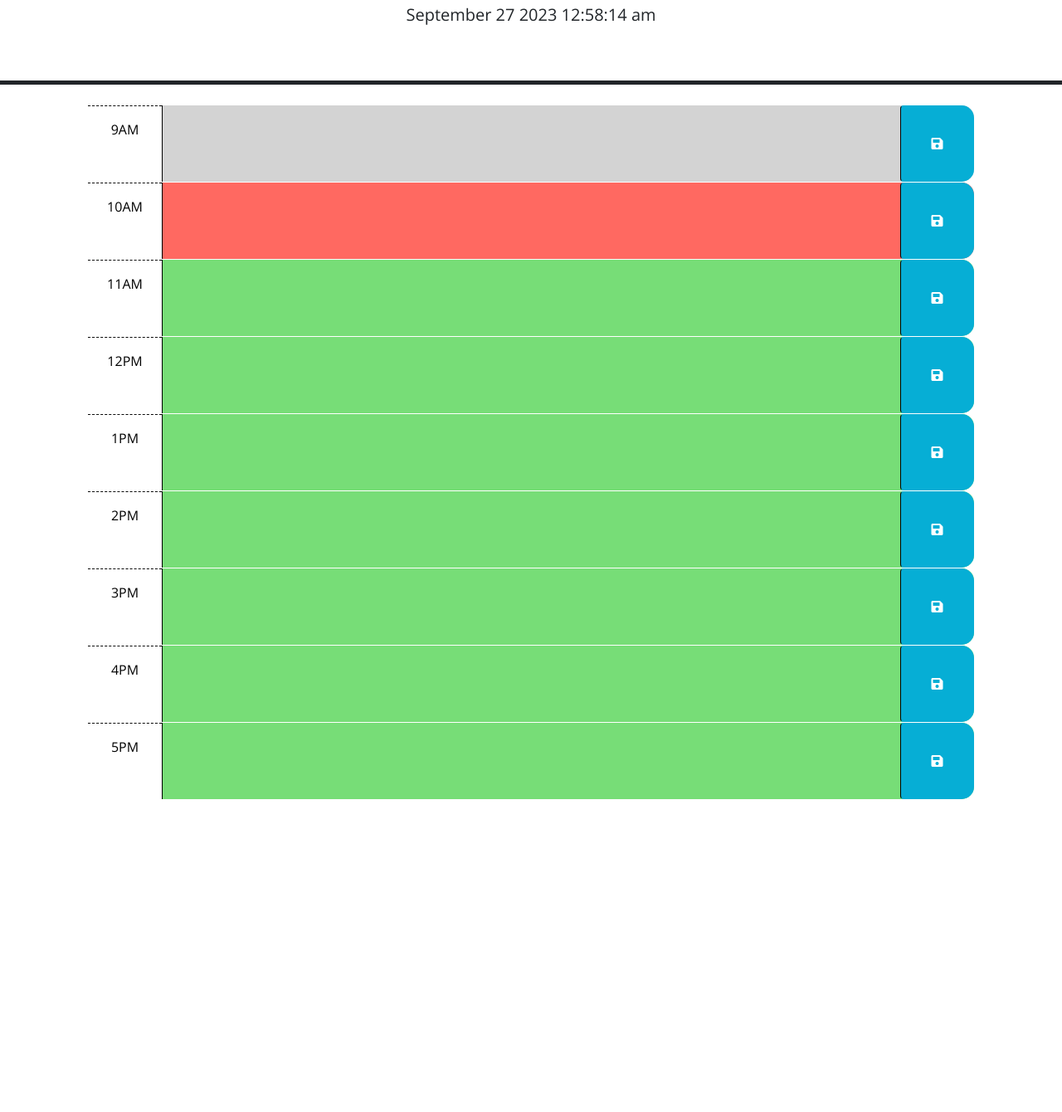
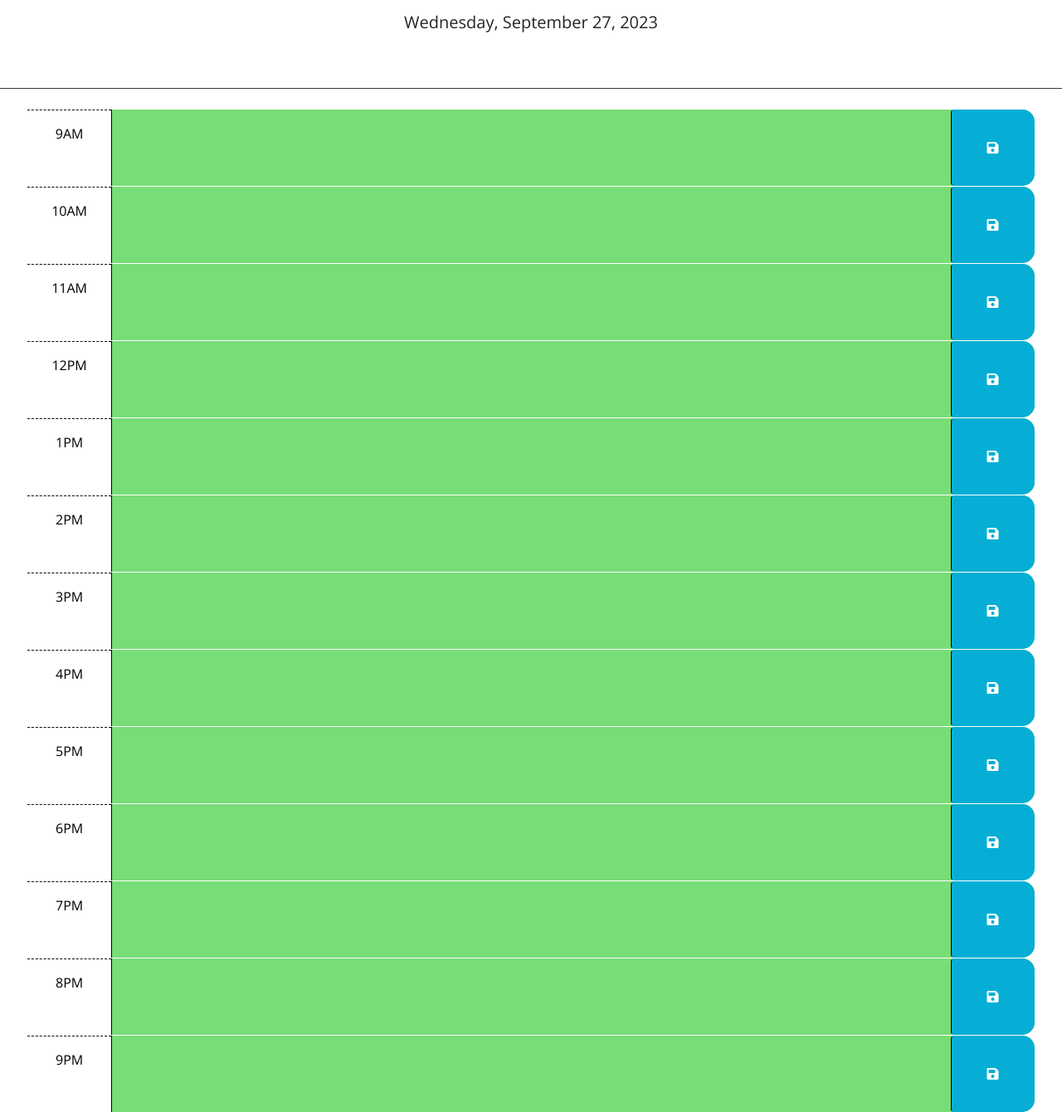
Before and after one commit to cstasney/Work-Day-Scheduler, a plain HTML site: page index.html in a window 1280 px wide. Shown: the part 176-1516 px from the top of the page at 83% size. Before the commit the page ends 1139 px from the top, so only its background shows below. Drawn offline with nearby package versions, Linux system fonts and the light colour scheme.

Commit message:
moments api added

```diff
--- a/assets/js/script.js
+++ b/assets/js/script.js
@@ -1,49 +1,60 @@
-// Wrap all code that interacts with the DOM in a call to jQuery to ensure that
-// the code isn't run until the browser has finished rendering all the elements
-// in the html.
-var rootEl =$('#root');
-
-var currentDay = $('#currentDay');
-
-// once the page has loaded display the time and update it every second. also apply appropriate styling to time blocks based on time of day
-$(document).ready(function displayTime() {
-  var rightNow = dayjs().format('MMMM DD YYYY hh:mm:ss a');
-  currentDay.text(rightNow)
-  setInterval(displayTime, 1000)
-  // changeColor();
-  // appendTodo();
-});
+var currentTime = moment().format('dddd, MMMM D, YYYY');
+$("#currentDay").html(currentTime);
 
 
-// function log() {
-//   console.log(123)
-// }
+$(document).ready(function () {
+  // save button listener. saves time slot and input into local storage
+  $(".saveBtn").on("click", function () {
+    // Get nearby values of the description in JQuery
+    var task = $(this).siblings(".description").val();
+    var time = $(this).parent().attr("id");
 
-$(function () {
-  // saveBtn.on('click', log)
+    // saves task in local storage
+    localStorage.setItem(time, task);
+  })
 
-  // TODO: Add a listener for click events on the save button. This code should
-  // use the id in the containing time-block as a key to save the user input in
-  // local storage. HINT: What does `this` reference in the click listener
-  // function? How can DOM traversal be used to get the "hour-x" id of the
-  // time-block containing the button that was clicked? How might the id be
-  // useful when saving the description in local storage?
-  //
-  // TODO: Add code to apply the past, present, or future class to each time
-  // block by comparing the id to the current hour. HINTS: How can the id
-  // attribute of each time-block be used to conditionally add or remove the
-  // past, present, and future classes? How can Day.js be used to get the
-  // current hour in 24-hour time?
-  //
-  // TODO: Add code to get any user input that was saved in localStorage and set
-  // the values of the corresponding textarea elements. HINT: How can the id
-  // attribute of each time-block be used to do this?
-  //
-  // TODO: Add code to display the current date in the header of the page.
-});
+  function eventChecker() {
+    //get current number of hours.
+    var time = moment().hour();
 
+    // loop over time blocks
+    $(".time-block").each(function () {
+        var taskHour = parseInt($(this).attr("id").split("hour-")[1]);
 
-// listener for click events on save button. onclick in html
-$(".saveBtn").click(function() {
-  console.log(123)
-});
+        // To check the time and add the classes for background indicators
+        if (taskHour < time) {
+            $(this).removeClass("future");
+            $(this).removeClass("present");
+            $(this).addClass("past");
+        }
+        else if (taskHour === time) {
+            $(this).removeClass("past");
+            $(this).removeClass("future");
+            $(this).addClass("present");
+        }
+        else {
+            $(this).removeClass("present");
+            $(this).removeClass("past");
+            $(this).addClass("future");
+
+        }
+    })
+}
+
+  // Retrieve todo's from local storage
+  $("#hour-9 .description").val(localStorage.getItem("hour-9"));
+  $("#hour-10 .description").val(localStorage.getItem("hour-10"));
+  $("#hour-11 .description").val(localStorage.getItem("hour-11"));
+  $("#hour-12 .description").val(localStorage.getItem("hour-12"));
+  $("#hour-13 .description").val(localStorage.getItem("hour-13"));
+  $("#hour-14 .description").val(localStorage.getItem("hour-14"));
+  $("#hour-15 .description").val(localStorage.getItem("hour-15"));
+  $("#hour-16 .description").val(localStorage.getItem("hour-16"));
+  $("#hour-17 .description").val(localStorage.getItem("hour-17"));
+  $("#hour-18 .description").val(localStorage.getItem("hour-18"));
+  $("#hour-19 .description").val(localStorage.getItem("hour-19"));
+  $("#hour-20 .description").val(localStorage.getItem("hour-20"));
+  $("#hour-21 .description").val(localStorage.getItem("hour-21"));
+
+eventChecker();
+})
--- a/index.html
+++ b/index.html
@@ -1,23 +1,14 @@
 <!DOCTYPE html>
 <html lang="en">
+
 <head>
   <meta charset="UTF-8" />
   <meta name="viewport" content="width=device-width, initial-scale=1.0" />
   <meta http-equiv="X-UA-Compatible" content="ie=edge" />
-    <link
-      rel="stylesheet"
-      href="https://cdn.jsdelivr.net/npm/bootstrap@5.1.3/dist/css/bootstrap.min.css"
-    />
-    <link
-      rel="stylesheet"
-      href="https://use.fontawesome.com/releases/v5.8.1/css/all.css"
-      integrity="sha384-50oBUHEmvpQ+1lW4y57PTFmhCaXp0ML5d60M1M7uH2+nqUivzIebhndOJK28anvf"
-      crossorigin="anonymous"
-    />
-    <link
-      href="https://fonts.googleapis.com/css?family=Open+Sans&display=swap"
-      rel="stylesheet"
-    />
+	<link rel="stylesheet" href="https://stackpath.bootstrapcdn.com/bootstrap/4.3.1/css/bootstrap.min.css" />
+  <link rel="stylesheet" href="https://use.fontawesome.com/releases/v5.8.1/css/all.css"
+    integrity="sha384-50oBUHEmvpQ+1lW4y57PTFmhCaXp0ML5d60M1M7uH2+nqUivzIebhndOJK28anvf" crossorigin="anonymous" />
+  <link href="https://fonts.googleapis.com/css?family=Open+Sans&display=swap" rel="stylesheet" />
   <link rel="stylesheet" href="./assets/css/style.css" />
   <title>Work Day Scheduler</title>
 </head>
@@ -29,98 +20,115 @@
     <p id="currentDay" class="lead"></p>
   </header>
   <div class="container-lg px-5">
-      <!-- Use class for "past", "present", and "future" to apply styles to the
-        time-block divs accordingly. The javascript will need to do this by
-        adding/removing these classes on each div by comparing the hour in the
-        id to the current hour. The html provided below is meant to be an example
-        demonstrating how the css provided can be leveraged to create the
-        desired layout and colors. The html below should be removed or updated
-        in the finished product. Remember to delete this comment once the
-        code is implemented.
-        -->
 
-      <!-- Example of a past time block. The "past" class adds a gray background color. -->
-      <div id="hour-9" class="row time-block past">
+    <div id="hour-9" class="row time-block">
       <div class="col-2 col-md-1 hour text-center py-3">9AM</div>
       <textarea class="col-8 col-md-10 description" rows="3"> </textarea>
-        <button class="btn addtodo saveBtn col-2 col-md-1" aria-label="save" class ="saveBtn">
-          <i class="fas fa-save" aria-hidden="true"></i>
+      <button class="btn saveBtn col-2 col-md-1" aria-label="save">
+        <i class="fas fa-save"></i>
       </button>
     </div>
 
-      <!-- Example of a a present time block. The "present" class adds a red background color. -->
-      <div id="hour-10" class="row time-block present">
+    <div id="hour-10" class="row time-block">
       <div class="col-2 col-md-1 hour text-center py-3">10AM</div>
       <textarea class="col-8 col-md-10 description" rows="3"> </textarea>
-        <button class="btn addtodo saveBtn col-2 col-md-1" aria-label="save" class ="saveBtn">
-          <i class="fas fa-save" aria-hidden="true"></i>
+      <button class="btn saveBtn col-2 col-md-1" aria-label="save">
+        <i class="fas fa-save"></i>
       </button>
     </div>
 
-      <!-- Example of a future time block. The "future" class adds a green background color. -->
-      <div id="hour-11" class="row time-block future">
+    <div id="hour-11" class="row time-block">
       <div class="col-2 col-md-1 hour text-center py-3">11AM</div>
       <textarea class="col-8 col-md-10 description" rows="3"> </textarea>
-        <button class="btn addtodo saveBtn col-2 col-md-1" aria-label="save">
-          <i class="fas fa-save" aria-hidden="true"></i>
+      <button class="btn saveBtn col-2 col-md-1" aria-label="save">
+        <i class="fas fa-save"></i>
       </button>
     </div>
 
-      <div id="hour-12" class="row time-block future">
+    <div id="hour-12" class="row time-block">
       <div class="col-2 col-md-1 hour text-center py-3">12PM</div>
       <textarea class="col-8 col-md-10 description" rows="3"> </textarea>
-        <button class="btn addtodo saveBtn col-2 col-md-1" aria-label="save">
-          <i class="fas fa-save" aria-hidden="true"></i>
+      <button class="btn saveBtn col-2 col-md-1" aria-label="save">
+        <i class="fas fa-save"></i>
       </button>
     </div>
 
-      <div id="hour-13" class="row time-block future">
+    <div id="hour-13" class="row time-block">
       <div class="col-2 col-md-1 hour text-center py-3">1PM</div>
       <textarea class="col-8 col-md-10 description" rows="3"> </textarea>
-        <button class="btn addtodo saveBtn col-2 col-md-1" aria-label="save">
-          <i class="fas fa-save" aria-hidden="true"></i>
+      <button class="btn saveBtn col-2 col-md-1" aria-label="save">
+        <i class="fas fa-save"></i>
       </button>
     </div>
 
-      <div id="hour-14" class="row time-block future">
+    <div id="hour-14" class="row time-block">
       <div class="col-2 col-md-1 hour text-center py-3">2PM</div>
       <textarea class="col-8 col-md-10 description" rows="3"> </textarea>
-        <button class="btn addtodo saveBtn col-2 col-md-1" aria-label="save">
-          <i class="fas fa-save" aria-hidden="true"></i>
+      <button class="btn saveBtn col-2 col-md-1" aria-label="save">
+        <i class="fas fa-save"></i>
       </button>
     </div>
 
-      <div id="hour-15" class="row time-block future">
+    <div id="hour-15" class="row time-block">
       <div class="col-2 col-md-1 hour text-center py-3">3PM</div>
       <textarea class="col-8 col-md-10 description" rows="3"> </textarea>
-        <button class="btn addtodo saveBtn col-2 col-md-1" aria-label="save">
-          <i class="fas fa-save" aria-hidden="true"></i>
+      <button class="btn saveBtn col-2 col-md-1" aria-label="save">
+        <i class="fas fa-save"></i>
       </button>
     </div>
 
-      <div id="hour-16" class="row time-block future">
+    <div id="hour-16" class="row time-block">
       <div class="col-2 col-md-1 hour text-center py-3">4PM</div>
       <textarea class="col-8 col-md-10 description" rows="3"> </textarea>
-        <button class="btn addtodo saveBtn col-2 col-md-1" aria-label="save">
-          <i class="fas fa-save" aria-hidden="true"></i>
+      <button class="btn saveBtn col-2 col-md-1" aria-label="save">
+        <i class="fas fa-save"></i>
       </button>
     </div>
 
-      <div id="hour-17" class="row time-block future">
+    <div id="hour-17" class="row time-block">
       <div class="col-2 col-md-1 hour text-center py-3">5PM</div>
       <textarea class="col-8 col-md-10 description" rows="3"> </textarea>
-        <button class="btn addtodo saveBtn col-2 col-md-1" aria-label="save">
-          <i class="fas fa-save" aria-hidden="true"></i>
+      <button class="btn saveBtn col-2 col-md-1" aria-label="save">
+        <i class="fas fa-save"></i>
       </button>
     </div>
 
-    <script src="https://code.jquery.com/jquery-3.5.1.min.js"></script>
-    <script
-      src="https://cdn.jsdelivr.net/npm/dayjs@1.11.3/dayjs.min.js"
-      integrity="sha256-iu/zLUB+QgISXBLCW/mcDi/rnf4m4uEDO0wauy76x7U="
-      crossorigin="anonymous"
-    ></script>
+    <div id="hour-18" class="row time-block">
+      <div class="col-2 col-md-1 hour text-center py-3">6PM</div>
+      <textarea class="col-8 col-md-10 description" rows="3"> </textarea>
+      <button class="btn saveBtn col-2 col-md-1" aria-label="save">
+        <i class="fas fa-save"></i>
+      </button>
+    </div>
 
-    <script src="assets\js\script.js"></script>
+    <div id="hour-19" class="row time-block">
+      <div class="col-2 col-md-1 hour text-center py-3">7PM</div>
+      <textarea class="col-8 col-md-10 description" rows="3"> </textarea>
+      <button class="btn saveBtn col-2 col-md-1" aria-label="save">
+        <i class="fas fa-save"></i>
+      </button>
+    </div>
+
+    <div id="hour-20" class="row time-block">
+      <div class="col-2 col-md-1 hour text-center py-3">8PM</div>
+      <textarea class="col-8 col-md-10 description" rows="3"> </textarea>
+      <button class="btn saveBtn col-2 col-md-1" aria-label="save">
+        <i class="fas fa-save"></i>
+      </button>
+    </div>
+
+
+    <div id="hour-21" class="row time-block">
+      <div class="col-2 col-md-1 hour text-center py-3">9PM</div>
+      <textarea class="col-8 col-md-10 description" rows="3"> </textarea>
+      <button class="btn saveBtn col-2 col-md-1" aria-label="save">
+        <i class="fas fa-save"></i>
+      </button>
+    </div>
+
+    <script src="https://code.jquery.com/jquery-3.4.1.min.js"></script>
+    <script src="https://cdnjs.cloudflare.com/ajax/libs/moment.js/2.24.0/moment.min.js"></script>
+    <script src="./assets/js/script.js"></script>
 </body>
+
 </html>
```
Lines whose indentation alone changed are shown as unchanged.
